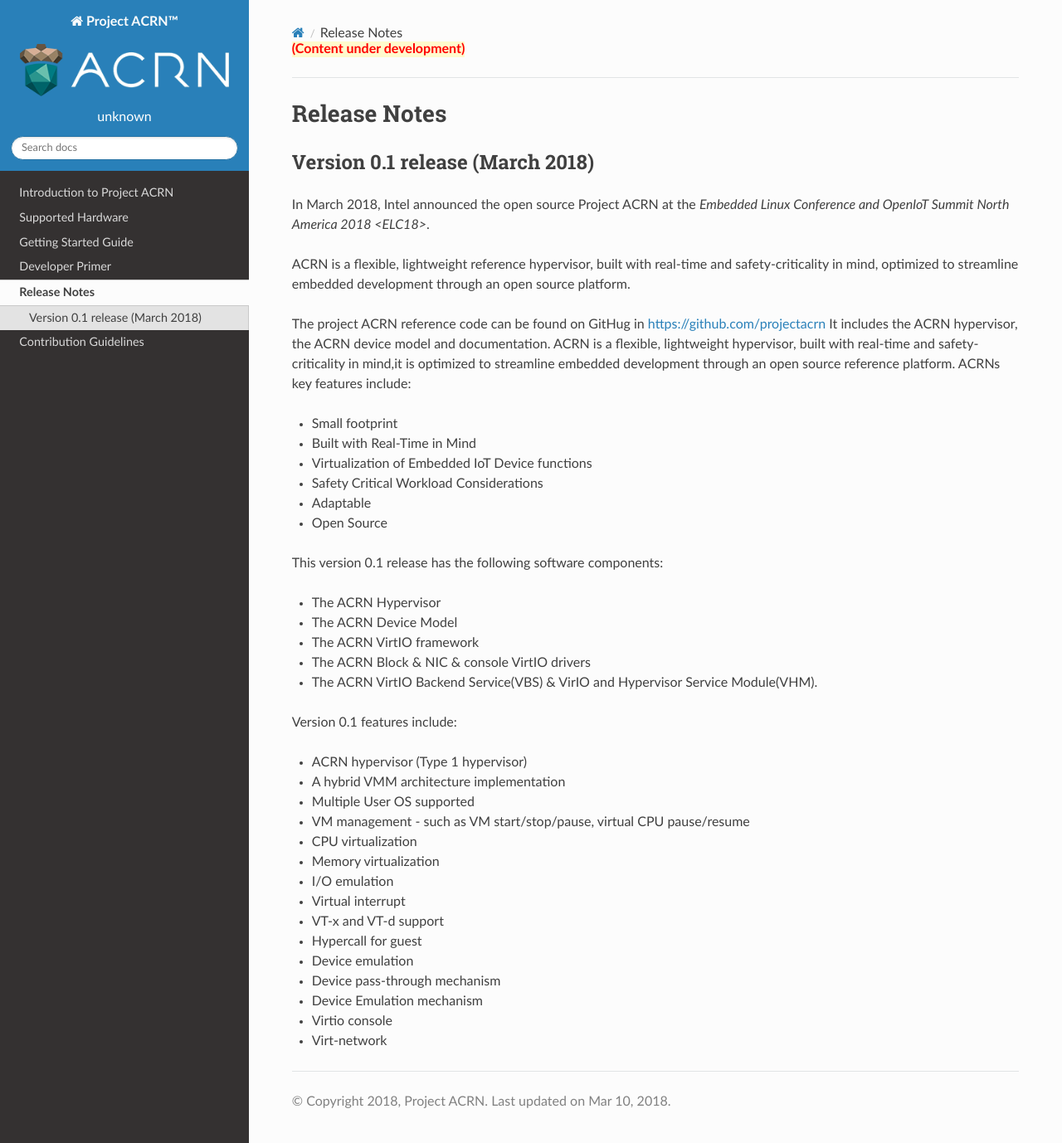
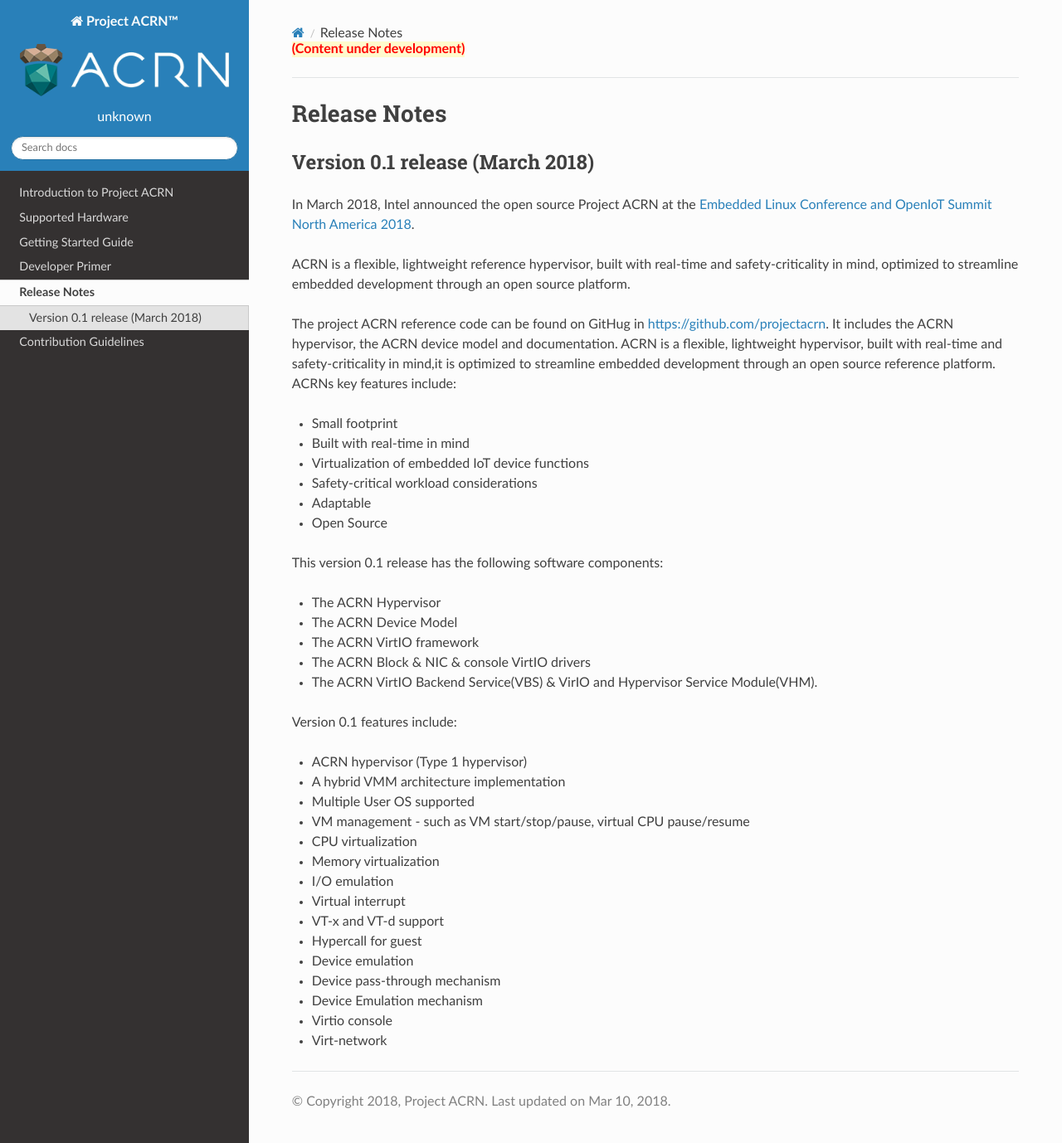
Before and after one commit to uaenalyh/first, a Sphinx documentation site: the page built from doc/release_notes.rst, in a window 1280 px wide and 1378 px high. Shown: the whole window at 83% size. Built offline with Sphinx 7.4.7 and the Read the Docs theme 2.0.0, drawn with Linux system fonts in a browser that asks for light colours; pages that are not in the unit, such as notebooks, are missing from menus.

Commit message:
doc: update release notes
Signed-off-by: David B. Kinder <david.b.kinder@intel.com>

```diff
--- a/doc/release_notes.rst
+++ b/doc/release_notes.rst
@@ -8,7 +8,7 @@
 
 In March 2018, Intel announced the open source Project ACRN at the
 `Embedded Linux Conference and OpenIoT Summit North America 2018
-<ELC18>`.
+<ELC18>`_.
 
 .. _ELC18:
    https://events.linuxfoundation.org/events/elc-openiot-north-america-2018/
@@ -17,18 +17,17 @@
 real-time and safety-criticality in mind, optimized to streamline
 embedded development through an open source platform.
 
-The project ACRN reference code can be found on GitHug in https://github.com/projectacrn
-It includes the ACRN hypervisor, the ACRN device model and
-documentation.
-ACRN is a flexible, lightweight hypervisor, built with real-time and
-safety-criticality in mind,it is optimized to streamline embedded
-development through an open source reference platform. ACRNs key
-features include:
+The project ACRN reference code can be found on GitHug in
+https://github.com/projectacrn.  It includes the ACRN hypervisor, the
+ACRN device model and documentation.  ACRN is a flexible, lightweight
+hypervisor, built with real-time and safety-criticality in mind,it is
+optimized to streamline embedded development through an open source
+reference platform. ACRNs key features include:
 
 * Small footprint
-* Built with Real-Time in Mind
-* Virtualization of Embedded IoT Device functions
-* Safety Critical Workload Considerations
+* Built with real-time in mind
+* Virtualization of embedded IoT device functions
+* Safety-critical workload considerations
 * Adaptable
 * Open Source
 
```
